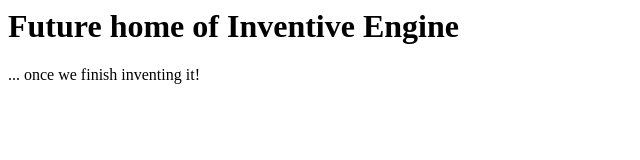
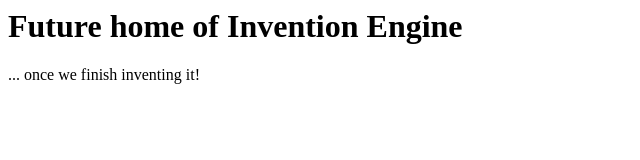
Before and after one commit to inventionengine/inventionengine.github.io, a plain HTML site: page index.html in a window 1280 px wide. Shown: the full height of the page, 0-640 px from the left. Drawn offline with Linux system fonts and the light colour scheme.

Commit message:
Update index.html

```diff
--- a/index.html
+++ b/index.html
@@ -1,10 +1,10 @@
 <html>
   <head>
-    <title>Inventive Engine</title>
+    <title>Invention Engine</title>
   </head>
 
   <body>
-    <h1>Future home of Inventive Engine</h1>
+    <h1>Future home of Invention Engine</h1>
 
     <p>... once we finish inventing it!</p>
   </body>
```
